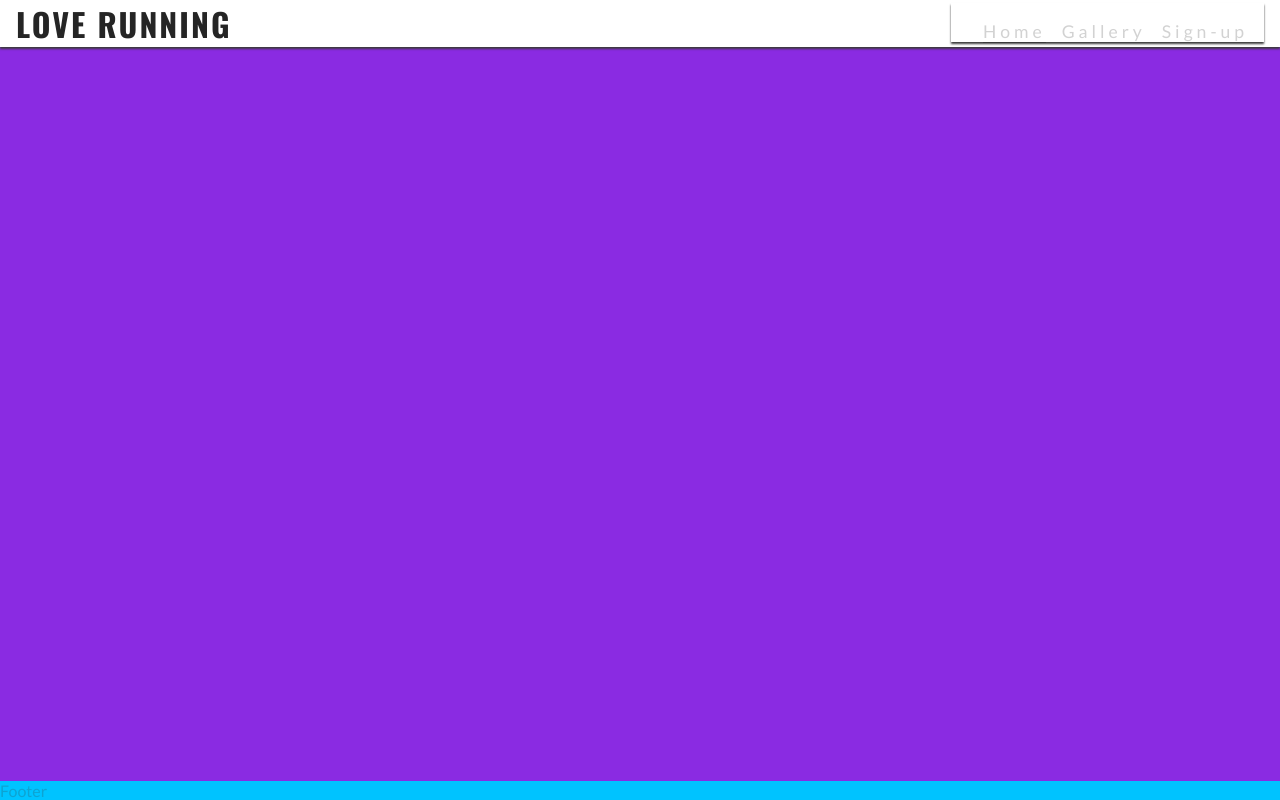
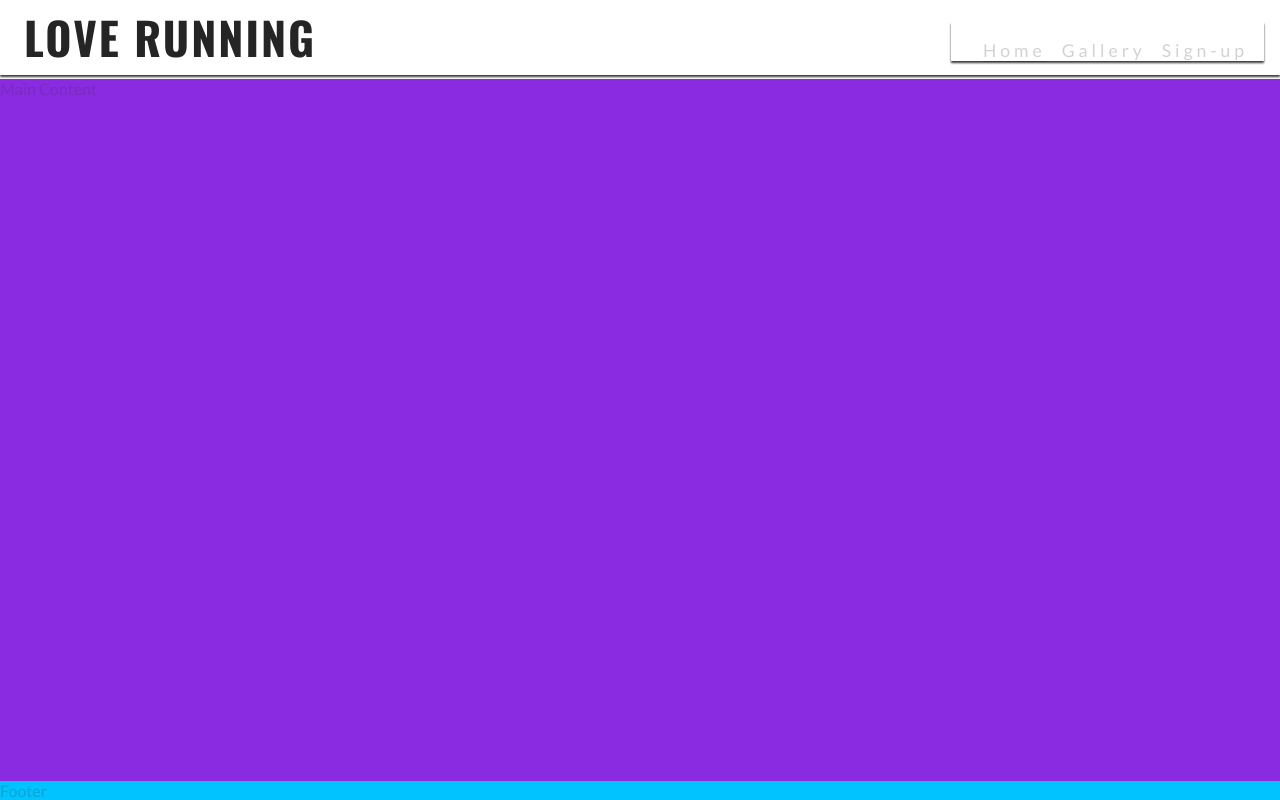
Before and after one commit to mlal83/loverunchallenge, a plain HTML site: page index.html in a window 1280 px wide. Drawn offline with nearby package versions, Linux system fonts and the light colour scheme.

Commit message:
make logo larger, push main down to show under large heading

```diff
--- a/assets/css/style.css
+++ b/assets/css/style.css
@@ -115,5 +115,17 @@ footer {
   .nav-toggle-label {
     display: none;
   }
+  #logo {
+    font-size: 280%;
+    line-height: 75px;
+    margin: 0 0.5rem;
+  }
+
+  /*main content*/
+ main {
+  /*put main content down to accomodate to larder header*/
+margin-top: 79px;
 
 }
+
+}
```
